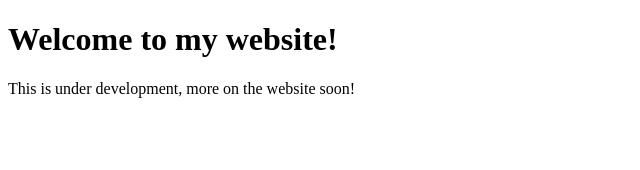
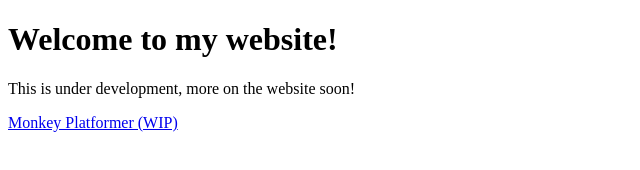
Before and after one commit to oggy-250413-2/oggy-250413-2.github.io, a plain HTML site: page index.html in a window 1280 px wide. Shown: the whole page, without its empty margins (0-640 px from the left). Drawn offline with Linux system fonts and the light colour scheme.

Commit message:
Update index.html

```diff
--- a/index.html
+++ b/index.html
@@ -6,5 +6,6 @@
   <body>
     <h1>Welcome to my website!</h1>
     <p>This is under development, more on the website soon!</p>
+    <a href=/monkey-platformer>Monkey Platformer (WIP)</a>
   </body>
 </html>
```
